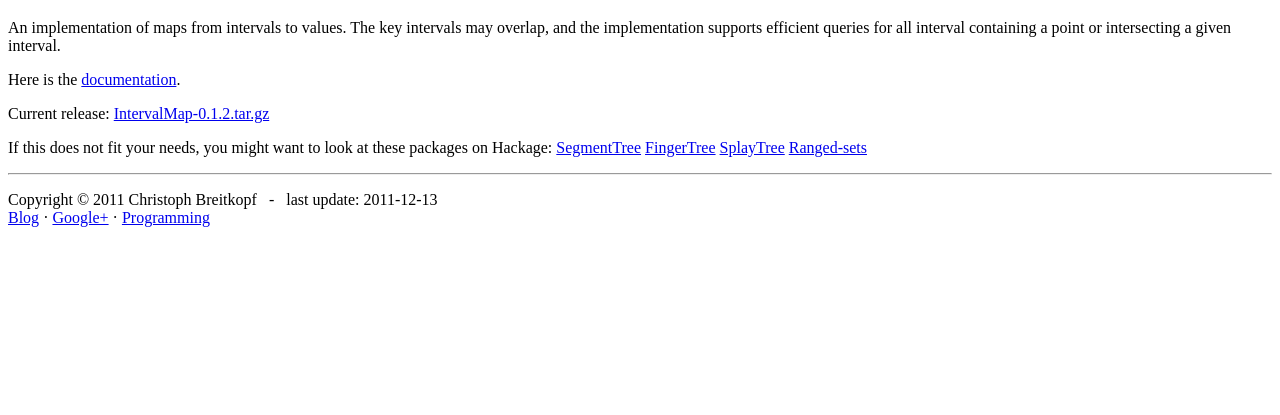
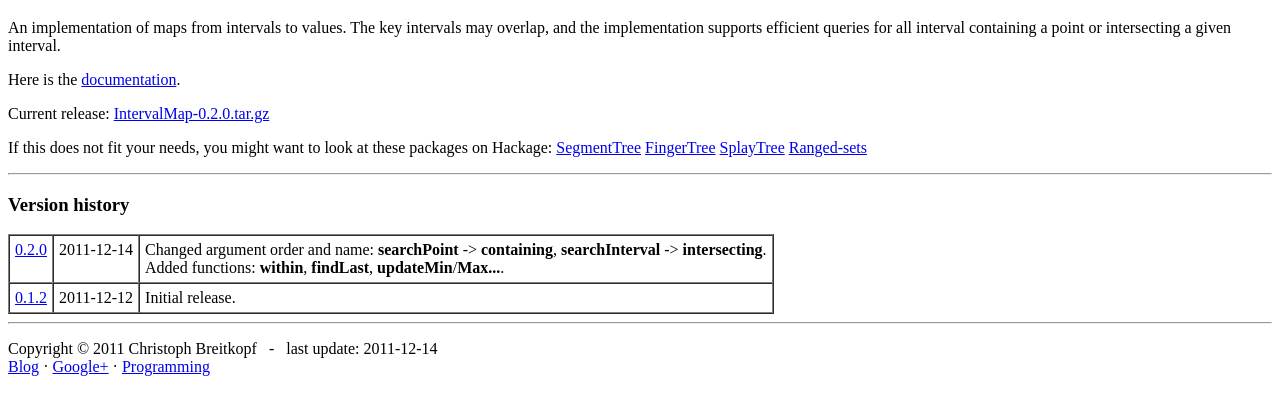
Before and after one commit to bokesan/IntervalMap, a plain HTML site: page www/index.html in a window 1280 px wide. Shown: the part 61-476 px from the top of the page. Drawn offline with Linux system fonts and the light colour scheme.

Commit message:
Version 0.2.0

```diff
--- a/www/index.html
+++ b/www/index.html
@@ -19,7 +19,7 @@ containing a point or intersecting a given interval.
 <p>Here is the <a href="api/Data-IntervalMap.html">documentation</a>.</p>
 
 <p>Current release:
-<a href="IntervalMap-0.1.2.tar.gz">IntervalMap-0.1.2.tar.gz</a>
+<a href="IntervalMap-0.2.0.tar.gz">IntervalMap-0.2.0.tar.gz</a>
 </p>
 
 <p>If this does not fit your needs, you might want to look at these packages on Hackage:
@@ -29,10 +29,32 @@ containing a point or intersecting a given interval.
 <a href="http://hackage.haskell.org/package/Ranged-sets">Ranged-sets</a>
 </p>
 
+<hr/>
+<h3>Version history</h3>
+
+<table border="1" cellpadding="5" cellspacing="0">
+  <tr valign="top">
+    <td><a href="IntervalMap-0.2.0.tar.gz">0.2.0</a></td>
+    <td>2011-12-14</td>
+    <td>Changed argument order and name:
+          <b>searchPoint</b> -&gt; <b>containing</b>,
+          <b>searchInterval</b> -&gt; <b>intersecting</b>.
+      <br/>
+        Added functions: <b>within</b>, <b>findLast</b>,
+          <b>updateMin</b>/<b>Max...</b>.
+    </td>
+  </tr>
+  <tr valign="top">
+    <td><a href="IntervalMap-0.1.2.tar.gz">0.1.2</a></td>
+    <td>2011-12-12</td>
+    <td>Initial release.</td>
+  </tr>
+</table>
+
 
 <hr/>
 <p>Copyright &copy; 2011 Christoph Breitkopf
-&nbsp; - &nbsp; last update: 2011-12-13
+&nbsp; - &nbsp; last update: 2011-12-14
 <br/>
 <a href="http://bokesan.blogspot.com">Blog</a>
 &middot;
```
Also changed, not shown: 1 other file.
